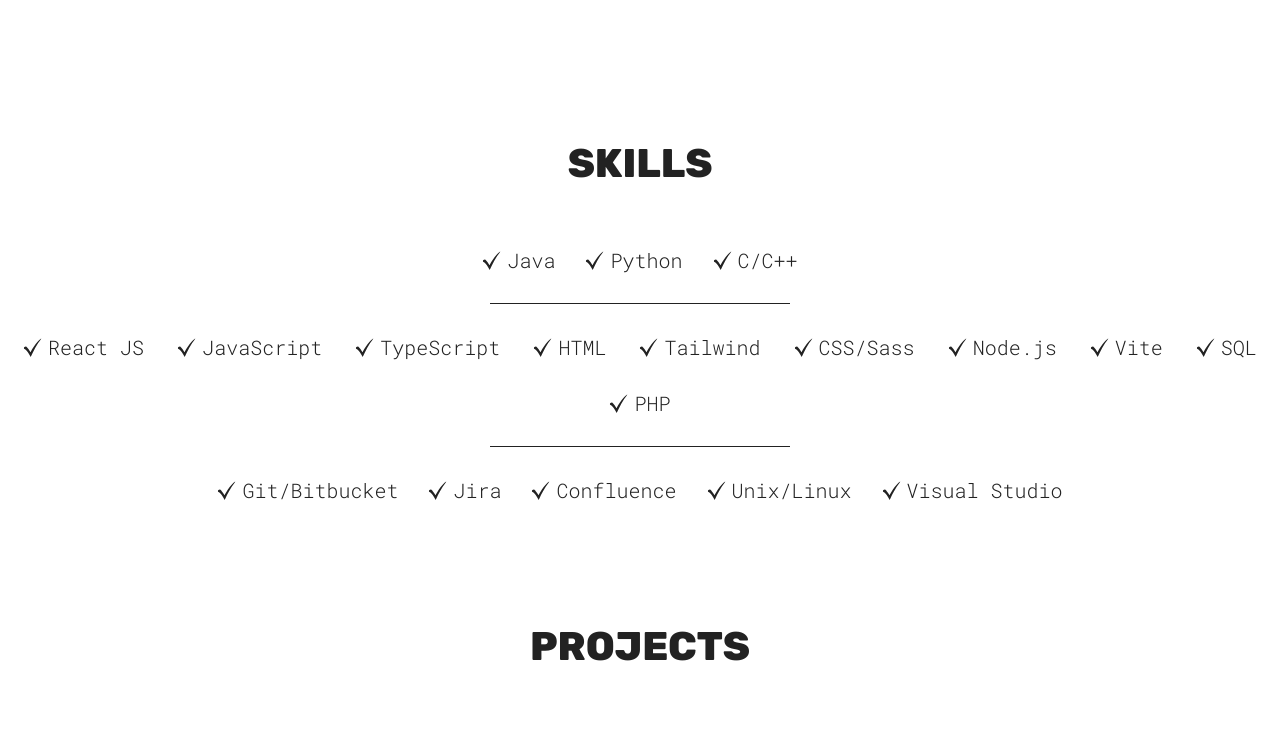
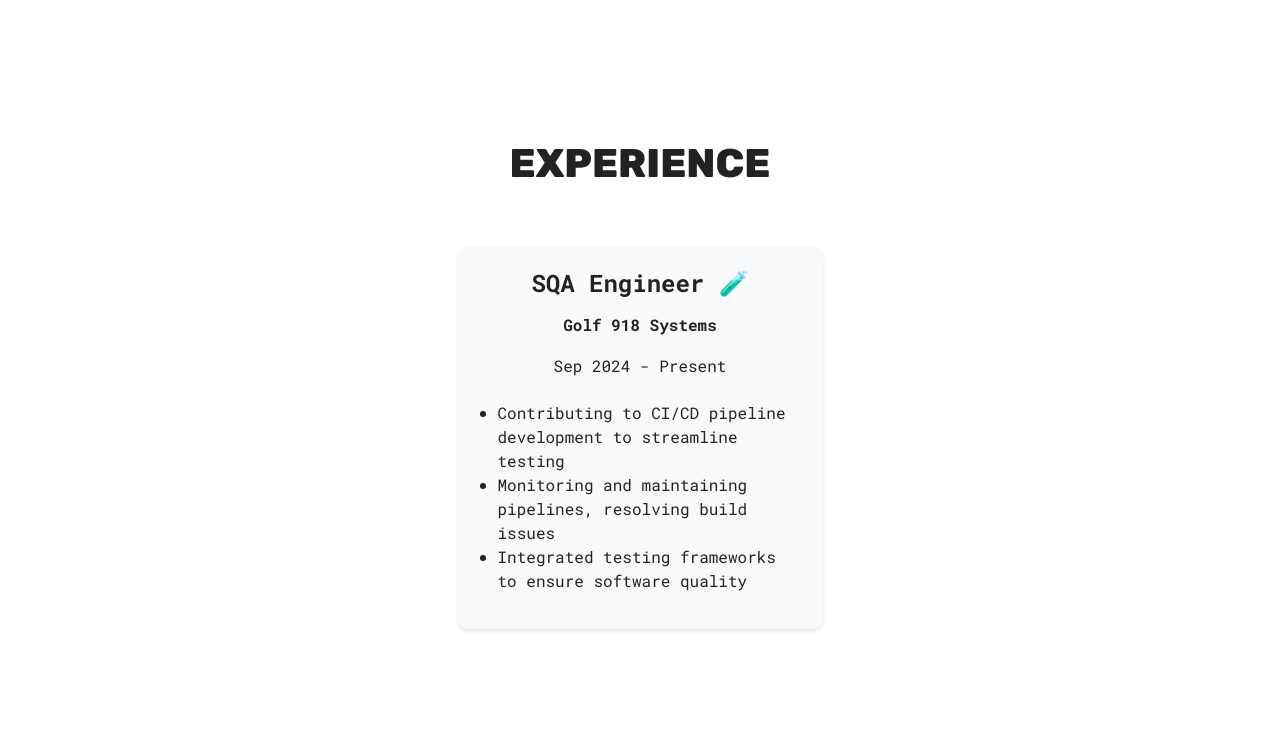
Before and after one commit to Hirbod03/PersonalWebsite, a React (Vite) app: page / in a window 1280 px wide. Shown: the part 780-1531 px from the top of the page. Built offline with nearby package versions, Linux system fonts and the light colour scheme.

Commit message:
PUBLISHING EXPERIENCE SECTION WOOOHOOOOOOOOOOOOOOO

```diff
--- a/package.json
+++ b/package.json
@@ -21,6 +21,7 @@
     "eslint-plugin-react": "^7.34.3",
     "eslint-plugin-react-hooks": "^4.6.2",
     "eslint-plugin-react-refresh": "^0.4.7",
+    "tailwindcss": "^3.4.10",
     "vite": "^5.3.4"
   }
 }
--- a/src/App.jsx
+++ b/src/App.jsx
@@ -4,13 +4,13 @@
 import Skills from './sections/Skills/Skills'
 import Contact from './sections/Contact/Contact'
 import BackToTopButton from './sections/BackToTop/BackToTopButton'
-// import Experience from './sections/Experience/Experience'
+import Experience from './sections/Experience/Experience'
 
 function App() {
    return (
       <>
          <Hero />
-         {/* <Experience /> */}
+         <Experience />
          <Skills />
          <Projects />
          <Contact />
--- a/src/sections/Experience/Experience.jsx
+++ b/src/sections/Experience/Experience.jsx
@@ -2,54 +2,54 @@
 import styles from './ExperienceStyles.module.css';
 
 const experiences = [
+  // {
+  //   title: 'Software Developer 🧑🏽‍💻',
+  //   company: 'Tech Corp',
+  //   responsibilities: [
+  //     'Developed and maintained web applications',
+  //     'Collaborated with cross-functional teams',
+  //     'Improved system performance by 20%',
+  //   ],
+  //   typeOfEmployment: 'Full-time',
+  //   employmentDuration: 'Jan 2022 - Present',
+  //   companyLink: 'https://www.techcorp.com',
+  // },
+  // {
+  //   title: 'Intern 🌱',
+  //   company: 'Startup Inc',
+  //   responsibilities: [
+  //     'Assisted in the development of a mobile app',
+  //     'Conducted market research',
+  //     'Participated in team meetings',
+  //     'Presented project updates to stakeholders',
+  //   ],
+  //   typeOfEmployment: 'Internship',
+  //   employmentDuration: 'Jun 2021 - Dec 2021',
+  //   companyLink: 'https://www.startupinc.com',
+  // },
+  // {
+  //   title: 'Frontend Developer 🖼️',
+  //   company: 'Web Solutions',
+  //   responsibilities: [
+  //     'Developed user interfaces for web applications',
+  //     'Implemented responsive designs',
+  //     'Collaborated with designers to create visually appealing websites',
+  //   ],
+  //   typeOfEmployment: 'Full-time',
+  //   employmentDuration: 'Mar 2020 - Dec 2021',
+  //   companyLink: 'https://www.websolutions.com',
+  // },
   {
-    title: 'Software Developer 🧑🏽‍💻',
-    company: 'Tech Corp',
+    title: 'SQA Engineer 🧪',
+    company: 'Golf 918 Systems',
     responsibilities: [
-      'Developed and maintained web applications',
-      'Collaborated with cross-functional teams',
-      'Improved system performance by 20%',
+      'Contributing to CI/CD pipeline development to streamline testing',
+      'Monitoring and maintaining pipelines, resolving build issues',
+      'Integrated testing frameworks to ensure software quality',
     ],
-    typeOfEmployment: 'Full-time',
-    employmentDuration: 'Jan 2022 - Present',
-    companyLink: 'https://www.techcorp.com',
-  },
-  {
-    title: 'Intern 🌱',
-    company: 'Startup Inc',
-    responsibilities: [
-      'Assisted in the development of a mobile app',
-      'Conducted market research',
-      'Participated in team meetings',
-      'Presented project updates to stakeholders',
-    ],
-    typeOfEmployment: 'Internship',
-    employmentDuration: 'Jun 2021 - Dec 2021',
-    companyLink: 'https://www.startupinc.com',
-  },
-  {
-    title: 'Frontend Developer 🖼️',
-    company: 'Web Solutions',
-    responsibilities: [
-      'Developed user interfaces for web applications',
-      'Implemented responsive designs',
-      'Collaborated with designers to create visually appealing websites',
-    ],
-    typeOfEmployment: 'Full-time',
-    employmentDuration: 'Mar 2020 - Dec 2021',
-    companyLink: 'https://www.websolutions.com',
-  },
-  {
-    title: 'Freelance Developer 🌐',
-    company: 'Self-Employed',
-    responsibilities: [
-      'Worked on various client projects',
-      'Developed custom web applications',
-      'Provided technical support and maintenance',
-    ],
-    typeOfEmployment: 'Freelance',
-    employmentDuration: 'Jan 2019 - Feb 2020',
-    companyLink: 'https://www.linkedin.com/in/hirbod03',
+    typeOfEmployment: 'Volunteer',
+    employmentDuration: 'Sep 2024 - Present',
+    companyLink: 'https://www.linkedin.com/company/golf918/',
   }
 ];
 
@@ -63,8 +63,10 @@
             <h3>{experience.title}</h3>
             <p>
               <a href={experience.companyLink} target="_blank" rel="noopener noreferrer" className={styles.companyLink}>
-                {experience.company} - {experience.typeOfEmployment}
+                {experience.company}
               </a>
+              {/* <a> - {experience.typeOfEmployment}
+              </a> */}
             </p>
             <p className={styles.employmentDetails}>
               <span>{experience.employmentDuration}</span>
```
Also changed, not shown: 1 other file (tests, documents, lock files or other folders).
